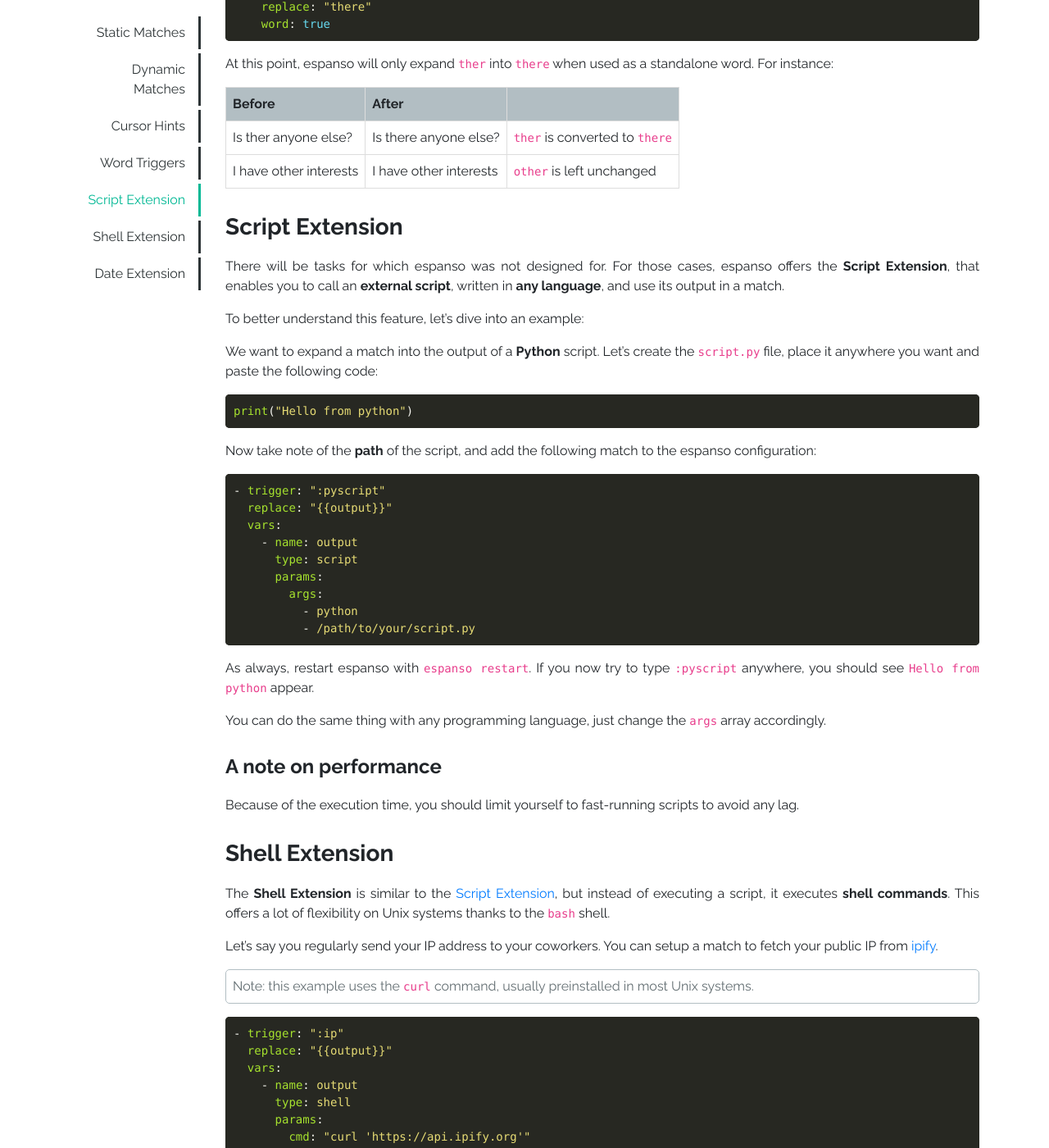
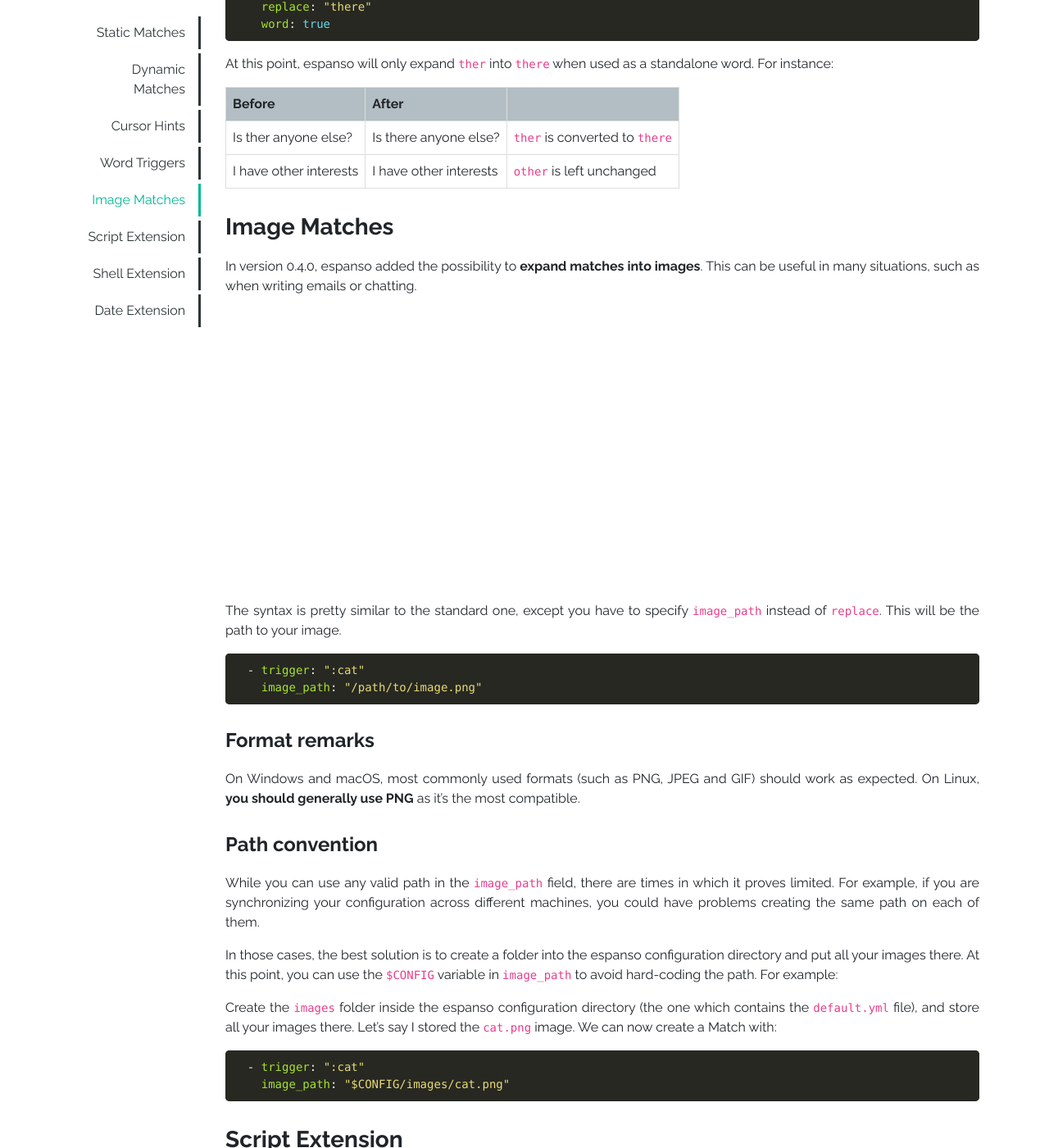
Before and after one commit to espanso/espanso, a Jekyll site: the page built from docs/matches.md, in a window 1280 px wide and 1400 px high, scrolled down 2899 px. Shown: the whole window at 82% size. Built offline with Jekyll 4.4.1, drawn with Linux system fonts in a browser that asks for light colours.

Commit message:
Add image matches documentation

````diff
--- a/docs/matches.md
+++ b/docs/matches.md
@@ -164,6 +164,44 @@
 Is ther anyone else? | Is there anyone else? | `ther` is converted to `there`
 I have other interests | I have other interests | `other` is left unchanged
 
+### Image Matches
+
+In version 0.4.0, espanso added the possibility to **expand matches into images**.
+This can be useful in many situations, such as when writing emails or chatting.
+
+![Image match example](/assets/images/imagematches.gif)
+
+The syntax is pretty similar to the standard one, except you have to specify `image_path`
+instead of `replace`. This will be the path to your image.
+
+```yaml
+  - trigger: ":cat"
+    image_path: "/path/to/image.png"
+```
+
+#### Format remarks
+
+On Windows and macOS, most commonly used formats (such as PNG, JPEG and GIF) should work as expected.
+On Linux, **you should generally use PNG** as it's the most compatible.
+
+#### Path convention
+
+While you can use any valid path in the `image_path` field, there are times in which it proves limited.
+For example, if you are synchronizing your configuration across different machines, you could have problems
+creating the same path on each of them.
+
+In those cases, the best solution is to create a folder into the espanso configuration directory and put all
+your images there.
+At this point, you can use the `$CONFIG` variable in `image_path` to avoid hard-coding the path. For example:
+
+Create the `images` folder inside the espanso configuration directory (the one which contains the `default.yml` file),
+and store all your images there. Let's say I stored the `cat.png` image. We can now create a Match with:
+
+```yaml
+  - trigger: ":cat"
+    image_path: "$CONFIG/images/cat.png"
+```
+
 ### Script Extension
 
 There will be tasks for which espanso was not designed for. For those cases, espanso offers the
````
Also changed, not shown: assets/images/imagematches.gif (added).
